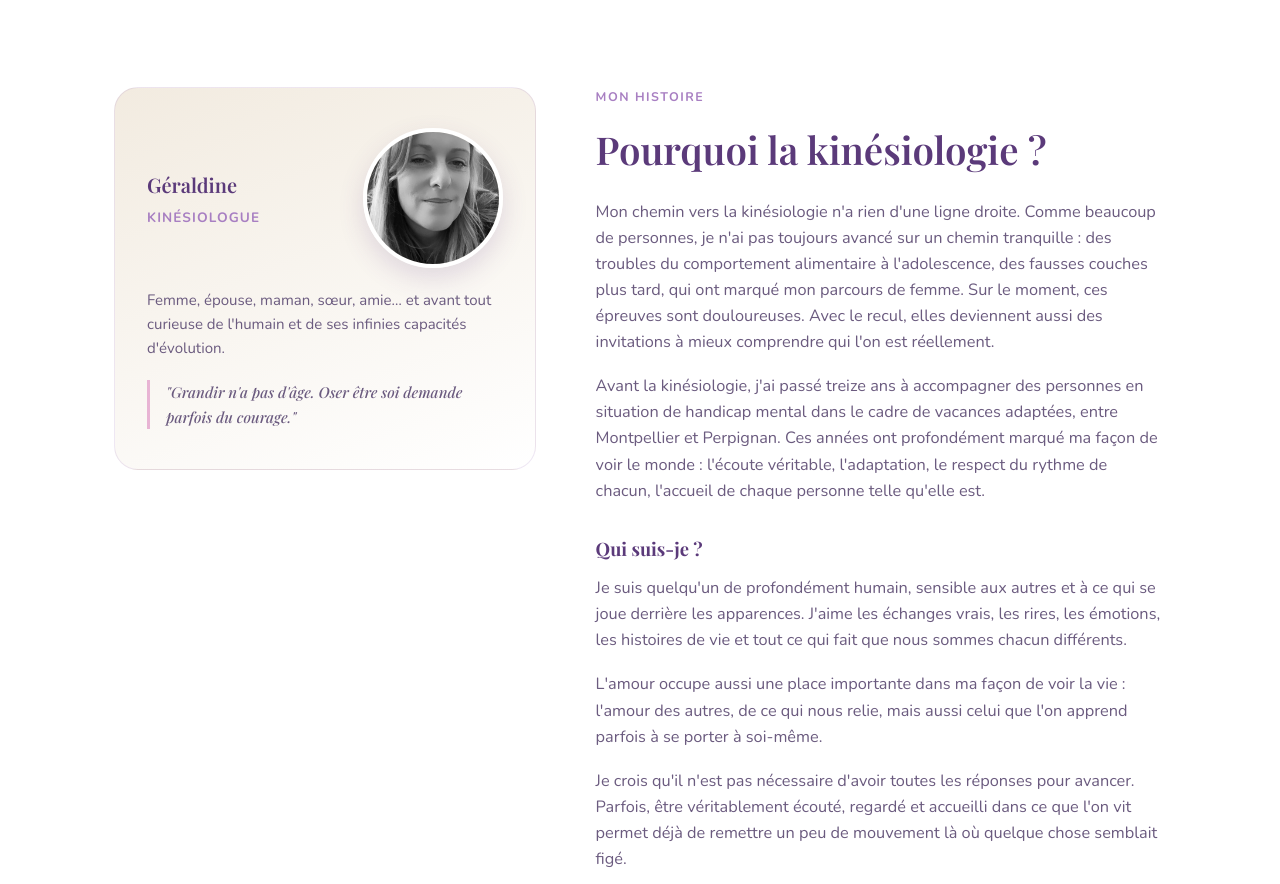
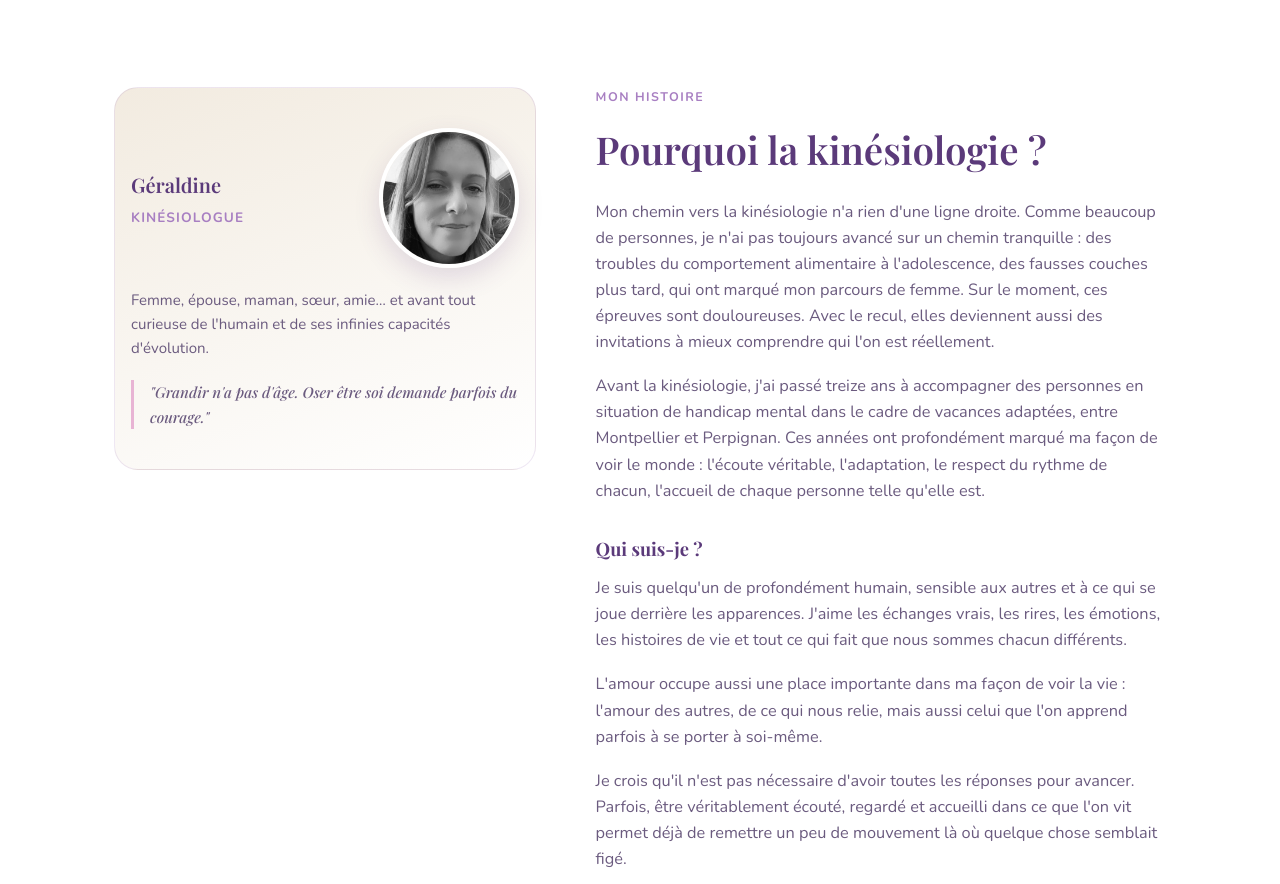
Before and after one commit to sghanem10/grandi-ose, a website: page public/index.html in a window 1280 px wide. Shown: the part 936-1820 px from the top of the page. Drawn offline with Linux system fonts and the light colour scheme.

Commit message:
Recentrage photo + ajustement padding .apropos-portrait

```diff
--- a/public/css/main.css
+++ b/public/css/main.css
@@ -554,7 +554,7 @@ details.read-more .more-content {
 .apropos-portrait {
   background: linear-gradient(160deg, var(--rose-pale), #fff);
   border-radius: 24px;
-  padding: 40px 32px;
+  padding: 40px 16px;
   border: 1px solid rgba(168, 127, 194, 0.18);
   position: sticky;
   top: 110px;
@@ -609,6 +609,10 @@ details.read-more .more-content {
   justify-content: space-between;
   align-items: center;
   gap: 20px;
+}
+
+.apropos-author .img-container img {
+  object-position: 50% 25%;
 }
 
 .apropos-text p {
```
Also changed, not shown: public/index.html (+0 -24 lines).
